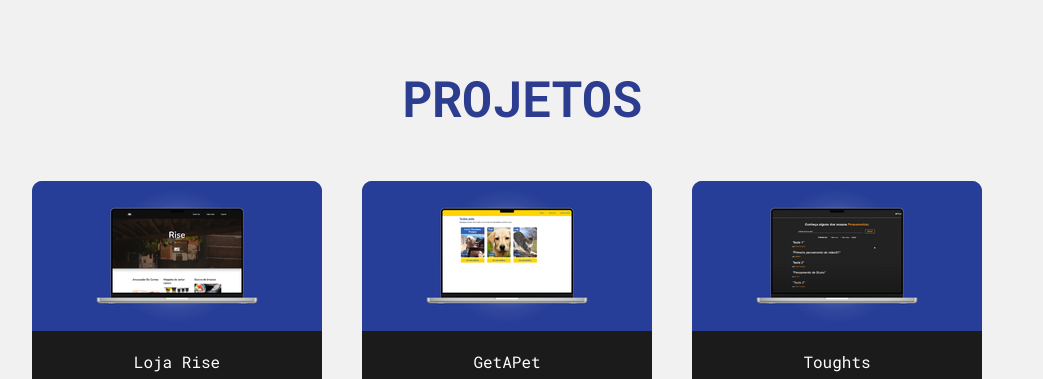
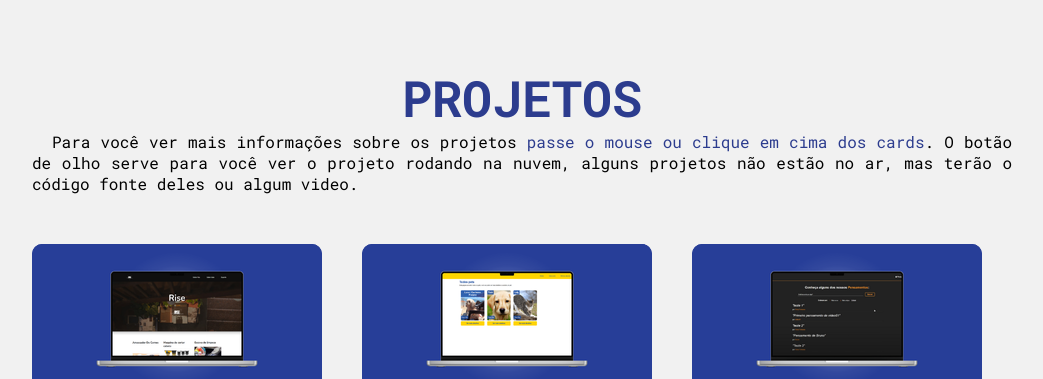
Before and after one commit to RonyFonseca/portifolio-rony-fonseca, a plain HTML site: page index.html in a window 1280 px wide. Shown: the part 1940-2319 px from the top of the page, without its empty margins (118-1161 px from the left). Drawn offline with nearby package versions, Linux system fonts and the light colour scheme.

Commit message:
Mudanças de informações

```diff
--- a/assets/style/dark.css
+++ b/assets/style/dark.css
@@ -574,3 +574,9 @@ footer > p {
 .png-icon-habilidades{
     width:90px;
 }
+
+#info-projetos {
+    width: 980px;
+    text-indent: 20px;
+    text-align: justify;
+}
--- a/assets/style/style.css
+++ b/assets/style/style.css
@@ -578,3 +578,9 @@ footer > p {
 .png-icon-habilidades{
     width:90px;
 }
+
+#info-projetos {
+    width: 980px;
+    text-indent: 20px;
+    text-align: justify;
+}
--- a/index.html
+++ b/index.html
@@ -152,6 +152,7 @@
 
         <section id="projetos">
             <h2>Projetos</h2>
+            <p id="info-projetos">Para você ver mais informações sobre os projetos <span class="theme">passe o mouse ou clique em cima dos cards</span>. O botão de olho serve para você ver o projeto rodando na nuvem, alguns projetos não estão no ar, mas terão o código fonte deles ou algum video.</p>
             <div id="cards-projetos">
                 <div class="card-projeto">
                     <div class="img-card">
@@ -173,26 +174,6 @@
                     </div>
                 </div>
 
-                <!-- <div class="card-projeto">
-                    <div class="img-card">
-                        <img src="assets/imgs/pokemons.png">
-                        <div class="button-card">
-                            <a href="https://ronyfonseca.github.io/projeto-pokeDex/" target="_blank"><ion-icon name="eye-outline"></ion-icon></a>
-                            <a href="https://github.com/RonyFonseca/projeto-pokeDex/blob/main/index.html" target="_blank"><ion-icon name="code-slash-outline" ></ion-icon></a>
-                        </div>
-                    </div>
-                    <div class="card-content">
-                        <p>Poke-dex</p>
-                    </div>
-                    <div class="card-tecnologia">
-                        <ul>
-                            <li><ion-icon name="logo-html5"></ion-icon></li>
-                            <li><ion-icon name="logo-css3"></ion-icon></li>
-                            <li><ion-icon name="logo-javascript"></ion-icon></li>
-                        </ul>
-                        <span>13/05/2023</span>
-                    </div>
-                </div> -->
 
                 <div class="card-projeto">
                     <div class="img-card">
```
